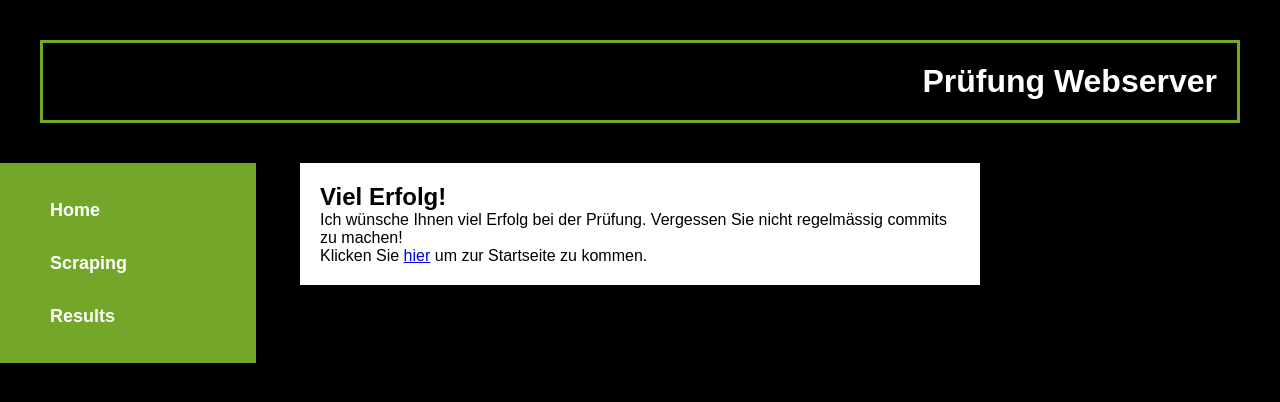
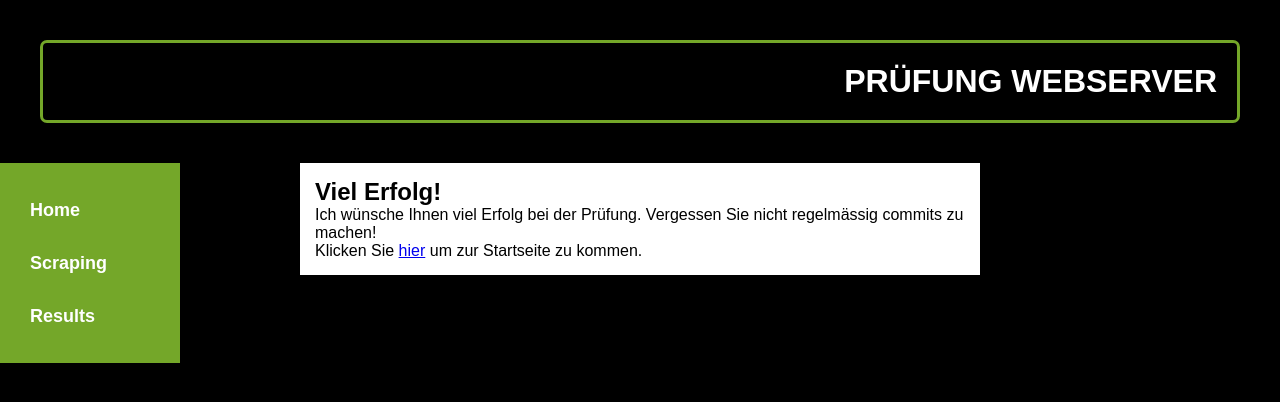
Before and after one commit to cedricgeissmann/nachpruefung-webserver-1mz, a Flask app: page / in a window 1280 px wide. Shown: the top 402 px of the page. Run offline with Flask 2, Linux system fonts and the light colour scheme.

Commit message:
nochmals Aufgabe 1 änderungen

```diff
--- a/static/main.css
+++ b/static/main.css
@@ -28,13 +28,16 @@ margin: 40px 40px;
 padding: 20px;
 border:solid rgb(116, 167, 41);
 color: white;
+border-radius: 7px;
+
 
 }
 
 .navbar {
     background-color: rgb(116, 167, 41);
     text-align: left;
-    padding: 50px;
+    padding: 30px;
+    width: 180px;
 
 }
 .nav-item {
@@ -52,7 +55,7 @@ color: white;
     background-color: white;
     margin-right: 300px;
     margin-left: 300px;
-    padding:20px;
+    padding: 15px;px;
     margin-top: -200px;
 }
 
--- a/templates/base.html
+++ b/templates/base.html
@@ -8,7 +8,7 @@
     <link rel="stylesheet" href="{{ url_for('static', filename='main.css') }}">
 </head>
 <body>
-    <h1>Prüfung Webserver</h1>
+    <h1>PRÜFUNG WEBSERVER</h1>
     <ul class="navbar">
         <li class="nav-item">
             <a class="nav-link" href="/">Home</a>
```
